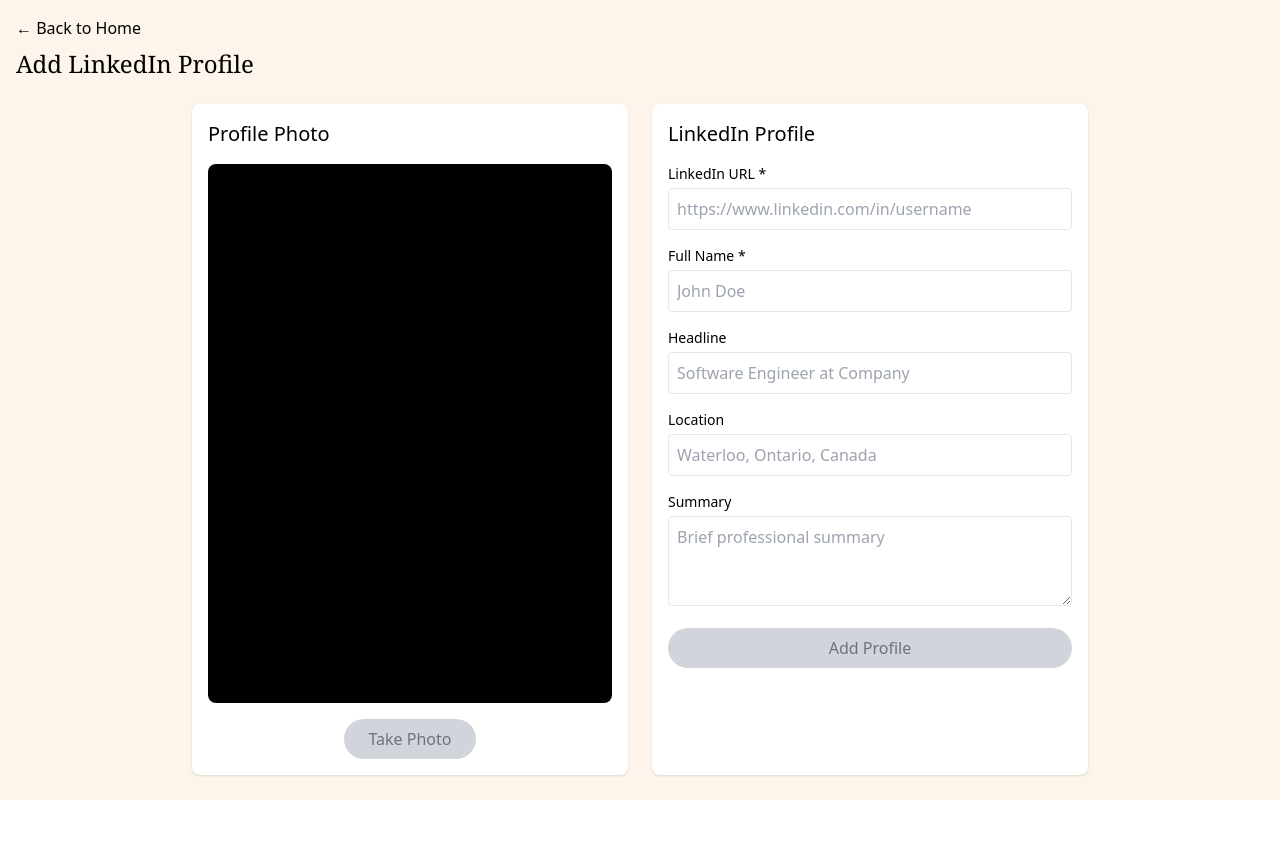
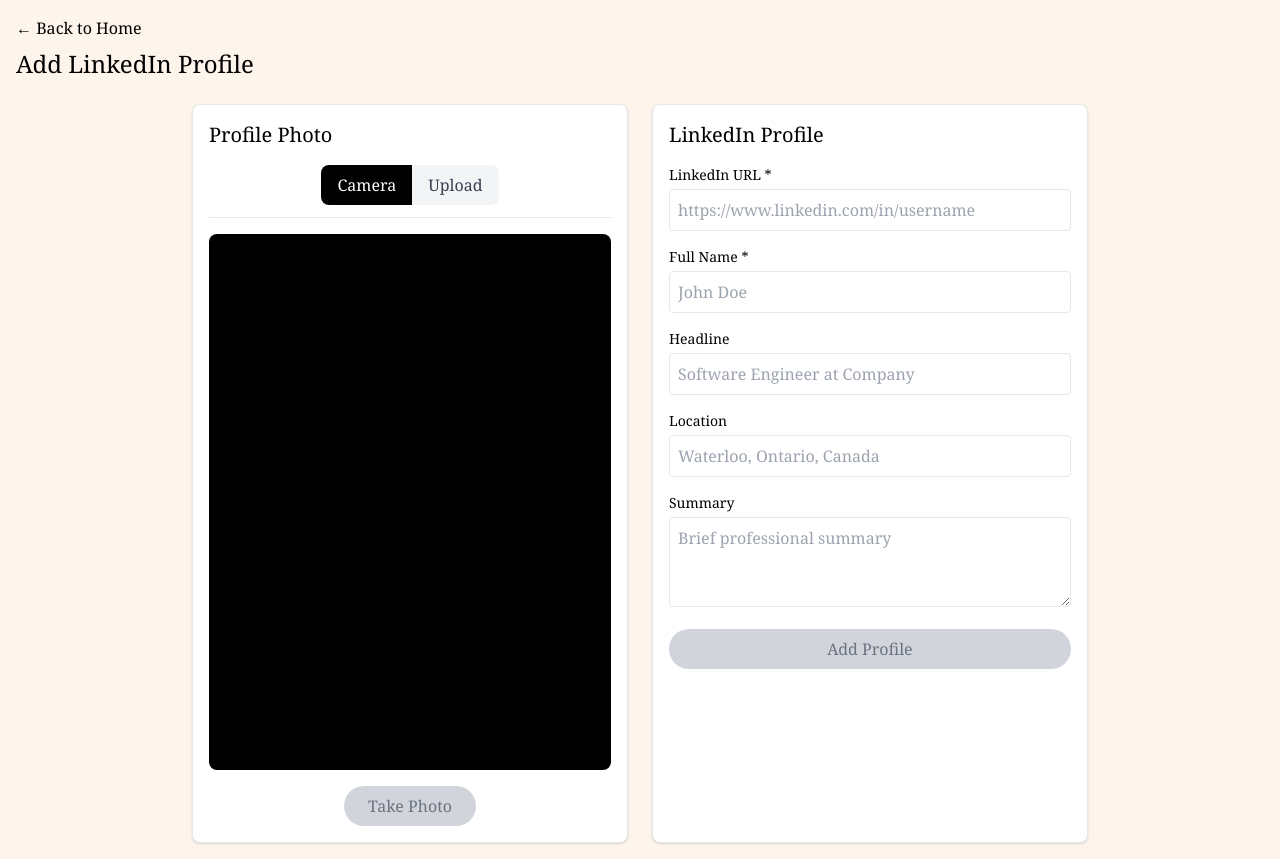
Before and after one commit to naman-sonawane/helpidontknowhowtonetworkintech, a React (Vite) app in the folder frontend/: page /admin in a window 1280 px wide. Before the commit the page ends 800 px from the top, so only its background shows below. Built offline with nearby package versions, Linux system fonts and the light colour scheme; no server answers.

Commit message:
file upload

```diff
--- a/frontend/src/pages/admin/admin.tsx
+++ b/frontend/src/pages/admin/admin.tsx
@@ -13,10 +13,13 @@
   const [errorMessage, setErrorMessage] = useState('');
   const [successMessage, setSuccessMessage] = useState('');
 
-  const videoRef = useRef<HTMLVideoElement>(null);
-  const canvasRef = useRef<HTMLCanvasElement>(null);
+  const videoRef = useRef<HTMLVideoElement | null>(null);
+  const canvasRef = useRef<HTMLCanvasElement | null>(null);
+  const fileInputRef = useRef<HTMLInputElement | null>(null);
   const [cameraActive, setCameraActive] = useState(false);
   const [hasPhoto, setHasPhoto] = useState(false);
+  const [uploadedImage, setUploadedImage] = useState<File | null>(null);
+  const [imageSource, setImageSource] = useState<'camera' | 'upload'>('camera');
 
   // Start the camera
   const startCamera = async () => {
@@ -76,12 +79,71 @@
     }
   };
 
+  // Handle file upload
+  const handleFileUpload = (e: React.ChangeEvent<HTMLInputElement>) => {
+    if (e.target.files && e.target.files.length > 0) {
+      const file = e.target.files[0];
+
+      // Check if the file is an image
+      if (!file.type.startsWith('image/')) {
+        setErrorMessage('Please upload an image file');
+        return;
+      }
+
+      setUploadedImage(file);
+      setImageSource('upload');
+
+      // Preview the uploaded image on canvas
+      const reader = new FileReader();
+      reader.onload = (event) => {
+        if (canvasRef.current && event.target?.result) {
+          const img = new Image();
+          img.onload = () => {
+            if (canvasRef.current) {
+              const ctx = canvasRef.current.getContext('2d');
+
+              // Set canvas dimensions to match image
+              canvasRef.current.width = img.width;
+              canvasRef.current.height = img.height;
+
+              // Draw the image on canvas
+              if (ctx) {
+                ctx.drawImage(img, 0, 0);
+                setHasPhoto(true);
+              }
+            }
+          };
+          img.src = event.target.result as string;
+        }
+      };
+      reader.readAsDataURL(file);
+    }
+  };
+
+  // Switch between camera and upload
+  const switchToCamera = () => {
+    setImageSource('camera');
+    setUploadedImage(null);
+    clearPhoto();
+    startCamera();
+  };
+
+  const switchToUpload = () => {
+    setImageSource('upload');
+    stopCamera();
+    clearPhoto();
+    // Trigger file input click
+    if (fileInputRef.current) {
+      fileInputRef.current.click();
+    }
+  };
+
   // Submit the form
   const handleSubmit = async (e: React.FormEvent) => {
     e.preventDefault();
 
-    if (!linkedinUrl || !name || !hasPhoto) {
-      setErrorMessage('Please fill all required fields and take a photo');
+    if (!linkedinUrl || !name || !(hasPhoto || uploadedImage)) {
+      setErrorMessage('Please fill all required fields and provide a photo');
       return;
     }
 
@@ -89,10 +151,17 @@
     setErrorMessage('');
 
     try {
+      let photoBlob: Blob | null = null;
+
+      // Get image data - either from canvas or uploaded file
+      if (imageSource === 'camera' && canvasRef.current) {
         // Convert canvas to blob
-      const photoBlob = await new Promise<Blob | null>((resolve) => {
+        photoBlob = await new Promise<Blob | null>((resolve) => {
           canvasRef.current?.toBlob(blob => resolve(blob), 'image/jpeg', 0.95);
         });
+      } else if (imageSource === 'upload' && uploadedImage) {
+        photoBlob = uploadedImage;
+      }
 
       if (!photoBlob) {
         throw new Error('Failed to process photo');
@@ -134,6 +203,7 @@
         setLocation('');
         setSummary('');
         clearPhoto();
+        setUploadedImage(null);
       } else {
         throw new Error(result.message || 'Failed to add profile');
       }
@@ -145,16 +215,19 @@
     }
   };
 
-  // Clean up camera when component unmounts
+  // Initialize camera when component mounts and image source is camera
   useEffect(() => {
+    if (imageSource === 'camera') {
       startCamera();
+    }
+
     return () => {
       stopCamera();
     };
-  }, []);
+  }, [imageSource]);
 
   return (
-    <div className="min-h-screen bg-cream p-4">
+    <div className="min-h-screen bg-[#fdf5eb] p-4 font-serif">
       <header className="mb-6">
         <button
           onClick={() => navigate('/')}
@@ -166,25 +239,71 @@
       </header>
 
       <div className="max-w-4xl mx-auto grid grid-cols-1 md:grid-cols-2 gap-6">
-        {/* Camera Section */}
-        <div className="bg-white p-4 rounded-lg shadow">
+        {/* Photo Section */}
+        <div className="bg-white p-4 rounded-lg shadow border border-gray-200">
           <h2 className="text-xl mb-4">Profile Photo</h2>
 
+          {/* Image Source Selector */}
+          <div className="flex justify-center mb-4 border-b pb-3">
+            <button
+              type="button"
+              onClick={switchToCamera}
+              className={`px-4 py-2 rounded-l-lg ${
+                imageSource === 'camera'
+                  ? 'bg-black text-white'
+                  : 'bg-gray-100 text-gray-700 hover:bg-gray-200'
+              }`}
+            >
+              Camera
+            </button>
+            <button
+              type="button"
+              onClick={switchToUpload}
+              className={`px-4 py-2 rounded-r-lg ${
+                imageSource === 'upload'
+                  ? 'bg-black text-white'
+                  : 'bg-gray-100 text-gray-700 hover:bg-gray-200'
+              }`}
+            >
+              Upload
+            </button>
+
+            {/* Hidden file input */}
+            <input
+              type="file"
+              ref={fileInputRef}
+              accept="image/*"
+              onChange={handleFileUpload}
+              className="hidden"
+            />
+          </div>
+
           <div className="relative bg-black rounded-lg overflow-hidden aspect-[3/4]">
+            {/* Video element (only shown for camera) */}
+            {imageSource === 'camera' && (
               <video
                 ref={videoRef}
                 className={`absolute inset-0 w-full h-full object-cover ${hasPhoto ? 'hidden' : 'block'}`}
                 playsInline
               ></video>
+            )}
 
+            {/* Canvas element (shown for both camera photos and uploads) */}
             <canvas
               ref={canvasRef}
               className={`absolute inset-0 w-full h-full object-cover ${hasPhoto ? 'block' : 'hidden'}`}
             ></canvas>
+
+            {/* Message when neither camera nor photo is available */}
+            {imageSource === 'upload' && !hasPhoto && !uploadedImage && (
+              <div className="absolute inset-0 flex items-center justify-center text-white text-center p-4">
+                <p>Click "Upload" to select an image file</p>
+              </div>
+            )}
           </div>
 
           <div className="mt-4 flex justify-center">
-            {!hasPhoto ? (
+            {imageSource === 'camera' && !hasPhoto && (
               <button
                 onClick={takePhoto}
                 disabled={!cameraActive}
@@ -196,19 +315,35 @@
               >
                 Take Photo
               </button>
-            ) : (
+            )}
+
+            {imageSource === 'upload' && !hasPhoto && (
               <button
-                onClick={clearPhoto}
+                onClick={() => fileInputRef.current?.click()}
+                className="px-6 py-2 bg-black text-white rounded-full hover:bg-gray-800"
+              >
+                Select Image
+              </button>
+            )}
+
+            {hasPhoto && (
+              <button
+                onClick={() => {
+                  clearPhoto();
+                  if (imageSource === 'upload') {
+                    setUploadedImage(null);
+                  }
+                }}
                 className="px-6 py-2 bg-gray-200 text-black rounded-full hover:bg-gray-300"
               >
-                Retake Photo
+                {imageSource === 'camera' ? 'Retake Photo' : 'Choose Another Image'}
               </button>
             )}
           </div>
         </div>
 
         {/* Form Section */}
-        <div className="bg-white p-4 rounded-lg shadow">
+        <div className="bg-white p-4 rounded-lg shadow border border-gray-200">
           <h2 className="text-xl mb-4">LinkedIn Profile</h2>
 
           <form onSubmit={handleSubmit}>
@@ -271,9 +406,9 @@
 
             <button
               type="submit"
-              disabled={isLoading || !hasPhoto}
+              disabled={isLoading || !(hasPhoto || uploadedImage)}
               className={`w-full py-2 rounded-full ${
-                isLoading || !hasPhoto
+                isLoading || !(hasPhoto || uploadedImage)
                   ? 'bg-gray-300 text-gray-500 cursor-not-allowed'
                   : 'bg-black text-white hover:bg-gray-800'
               }`}
```
Also changed, not shown: frontend/src/pages/camera/CameraPage.tsx (+12 -88 lines). Lines whose indentation alone changed are shown as unchanged.
